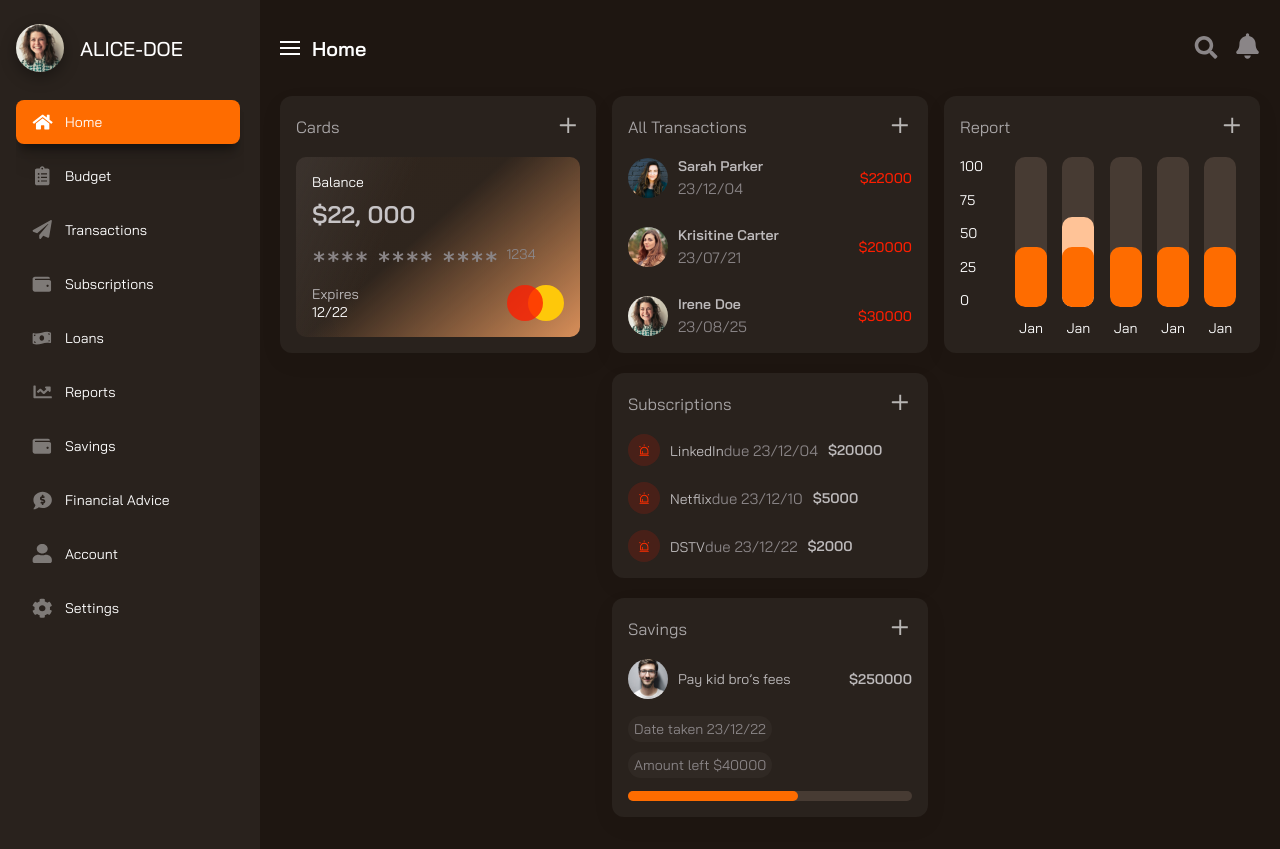
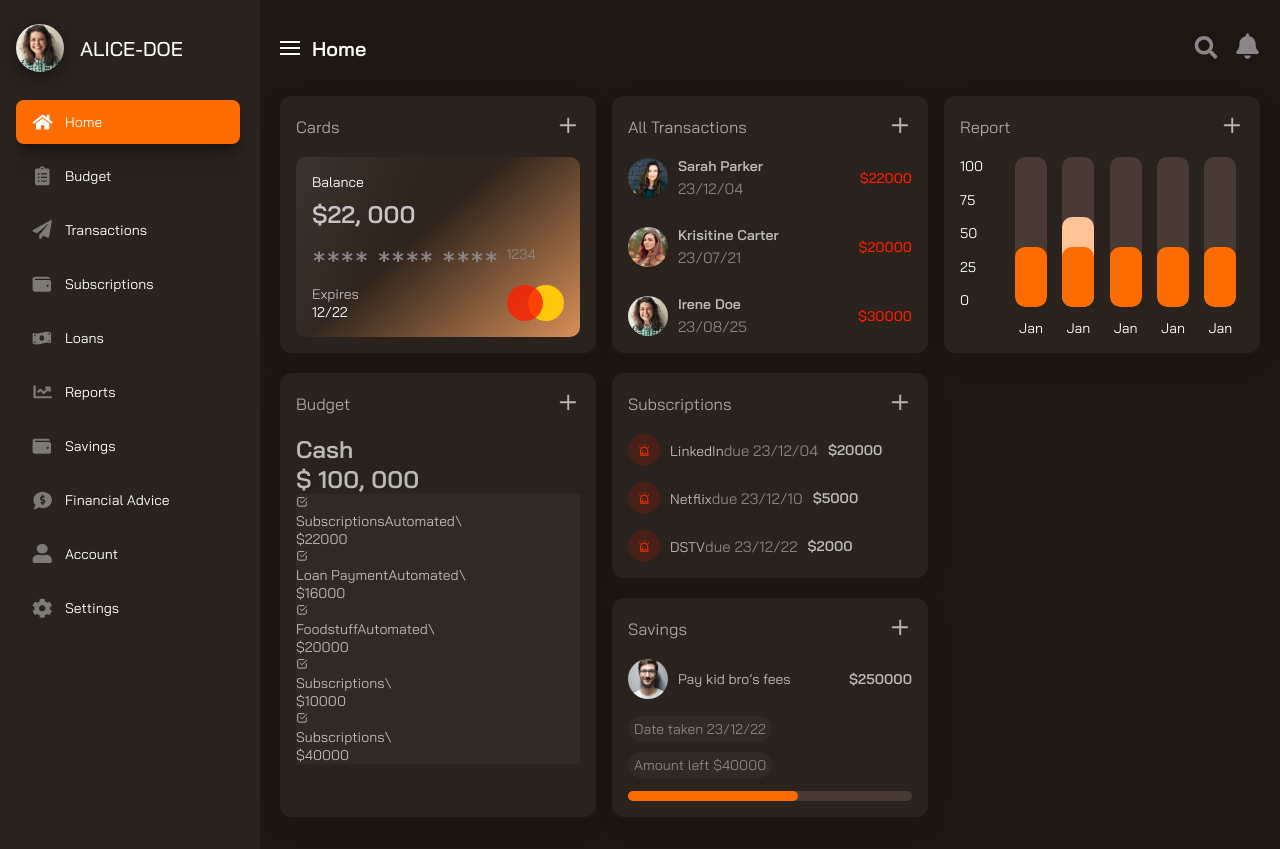
Before and after one commit to PetrTutikov/dash-learn, a React (Create React App) app: page / in a window 1280 px wide. Built offline with nearby package versions, Linux system fonts and the light colour scheme.

Commit message:
сверстал скелет для компонета Bubget
https://youtu.be/UA8Sxk_mHb8?t=4378

```diff
--- a/src/components/Budget/Budget.jsx
+++ b/src/components/Budget/Budget.jsx
@@ -1,9 +1,44 @@
 import "./Budget.css"
+import { iconsImgs } from '../../utils/images'
+import { budget } from '../../data/data'
 
 const Budget = () => {
   return (
-    <div>
-
+    <div className="grid-two-item grid-common grid-c4">
+      <div className="grid-c-title">
+        <h3 className="grid-c-title-text">Budget</h3>
+        <button className="grid-c-title-icon">
+          <img src={iconsImgs.plus}/>
+        </button>
+      </div>
+      <div className="grid-c-top text-silver-v1">
+        <h2 className="lg-value">Cash</h2>
+        <span className="lg-value">$ 100, 000</span>
+      </div>
+      <div className="grid-c4-content bg-jet">
+        <div className="grid-items">
+          {
+            budget.map((budget) => (
+              <div className="grid-item" key={budget.id}>
+                <div className="grid-item-l">
+                  <div className="icon">
+                    <img src={iconsImgs.check}/>
+                  </div>
+                  <p className="text text-silver-v1">
+                    {budget.title}
+                    <span>{budget.type}\</span>
+                  </p>
+                </div>
+                <div className="grid-item-r">
+                  <span className="text-silver-v1">
+                    ${budget.amount}
+                  </span>
+                </div>
+              </div>
+            ))
+          }
+        </div>
+      </div>
     </div>
   )
 }
--- a/src/components/ContentMain/ContentMain.css
+++ b/src/components/ContentMain/ContentMain.css
@@ -25,6 +25,9 @@
     .content-grid-one{
         column-gap: 12px;
     }
+    .main-content-holder, .subgrid-two{
+        row-gap: 12px;
+    }
 }
 
 @media screen and (max-width: 992px){
```
